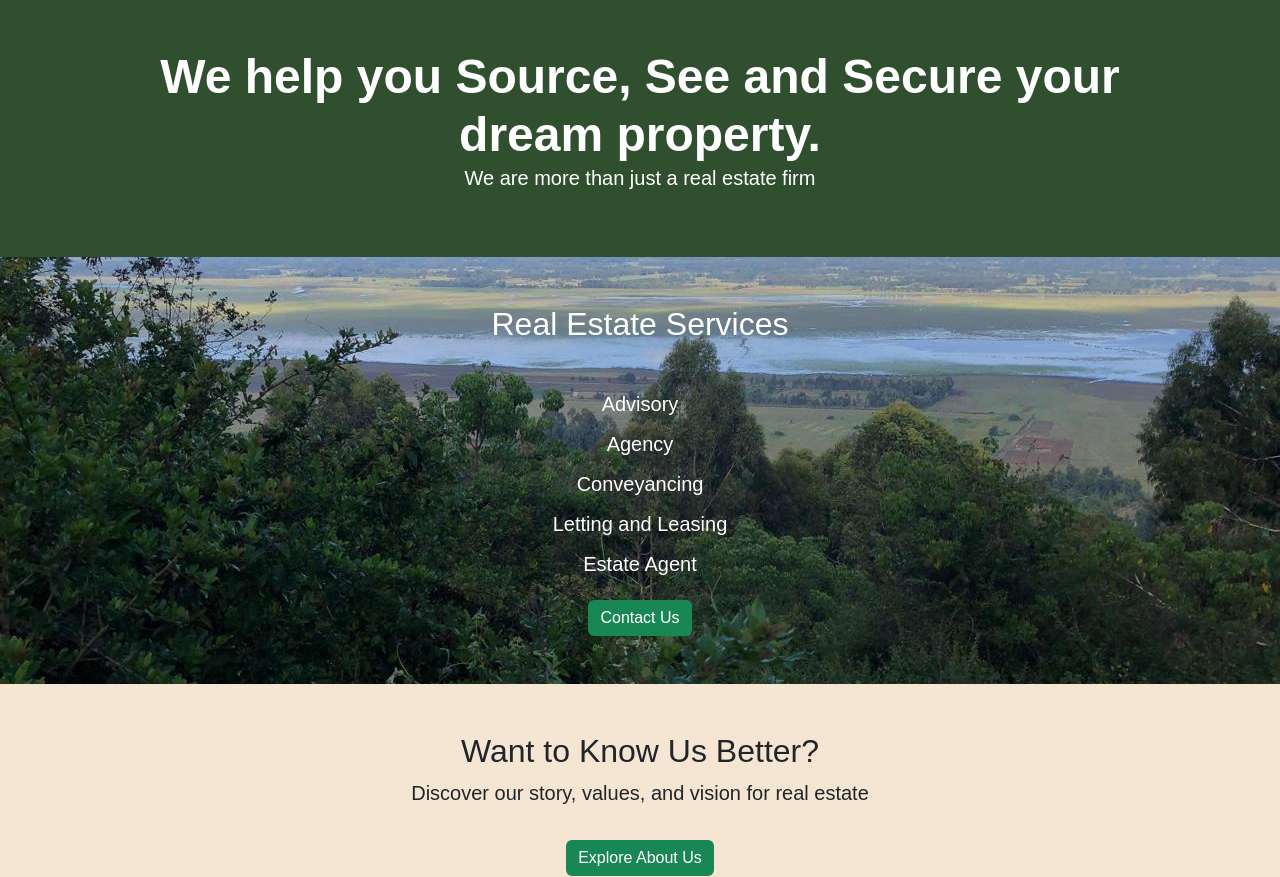
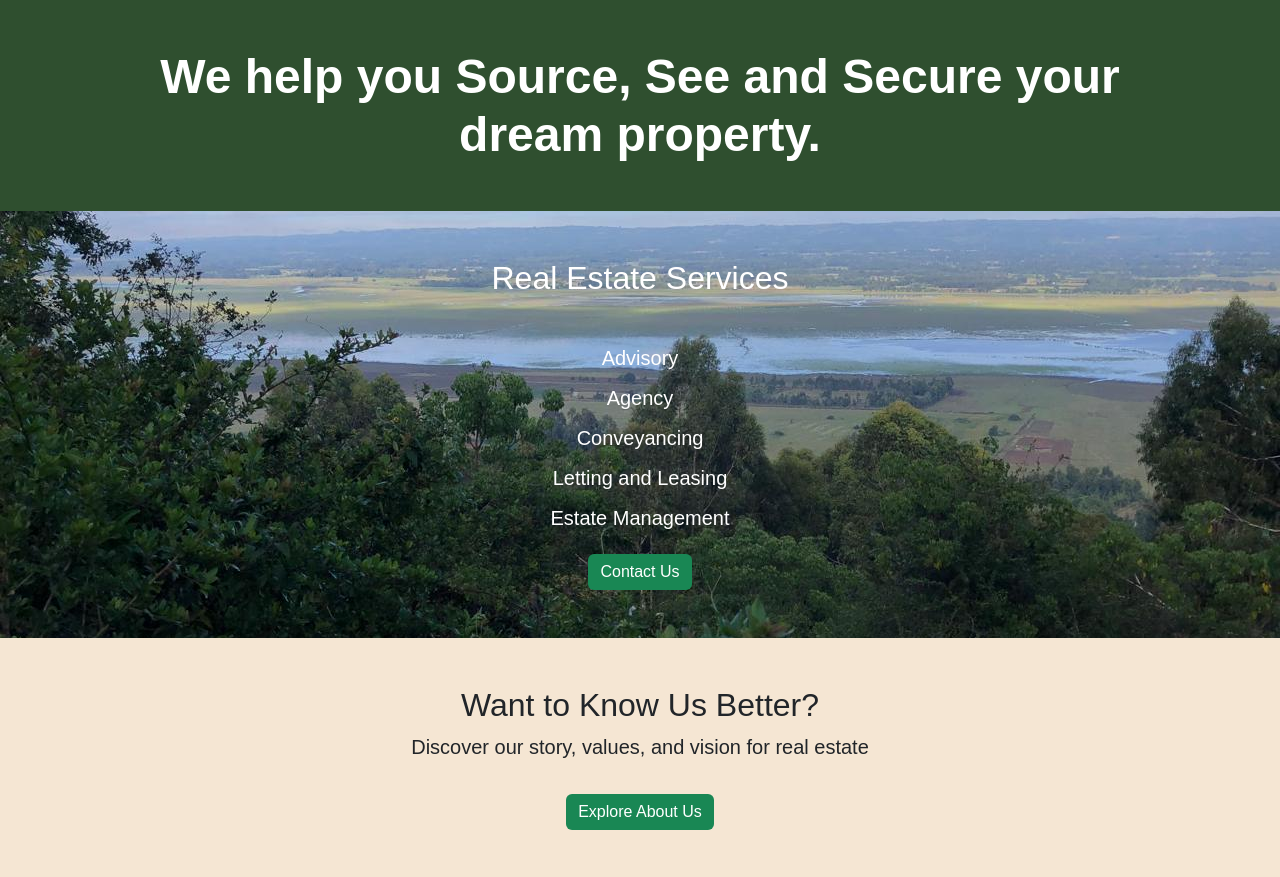
Before and after one commit to pekimnjenga/realestate, a Flask app: page / in a window 1280 px wide. Shown: the part 126-1003 px from the top of the page. Run offline with Flask 3, Linux system fonts and the light colour scheme.

Commit message:
Updating the look of my home page

```diff
--- a/app/templates/user/about.html
+++ b/app/templates/user/about.html
@@ -28,7 +28,7 @@
 <section class="py-5 bg-greenish text-white animate__animated animate__fadeInUp">
   <div class="container text-center">
     <h2 class="mb-4">Real Estate Services</h2>
-    <p>Advisory · Agency · Conveyancing · Letting and Leasing · Estate Agent</p>
+    <p>Advisory · Agency · Conveyancing · Letting and Leasing · Estate Management</p>
   </div>
 </section>
 
--- a/app/templates/user/home.html
+++ b/app/templates/user/home.html
@@ -6,7 +6,6 @@
 <section class="bg-greenish text-white text-center py-5">
   <div class="container">
     <h1 class="display-5 fw-bold animate__animated animate__fadeInDown">We help you Source, See and Secure your dream property.</h1>
-    <p class="lead animate__animated animate__fadeInUp">We are more than just a real estate firm</p>
   </div>
 </section>
 
@@ -31,7 +30,7 @@
         <h5 class="mb-0">Letting and Leasing</h5>
       </div>
       <div class="animate__animated animate__fadeInUp animate__delay-4s">
-        <h5 class="mb-0">Estate Agent</h5>
+        <h5 class="mb-0">Estate Management</h5>
       </div>
     </div>
 
```
